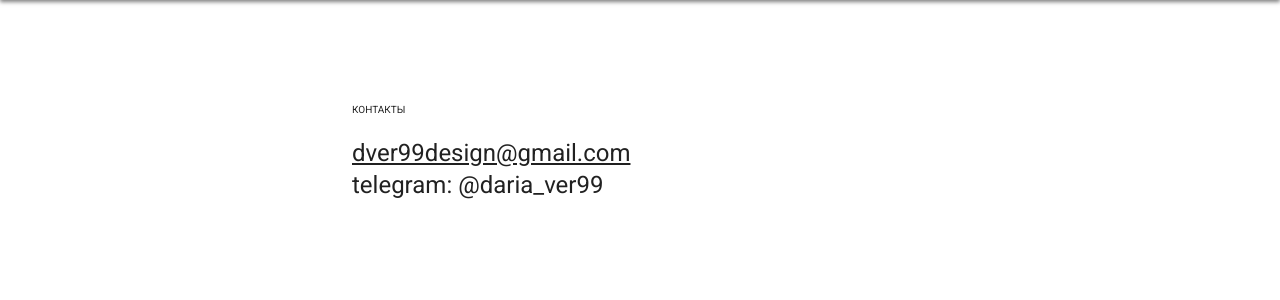
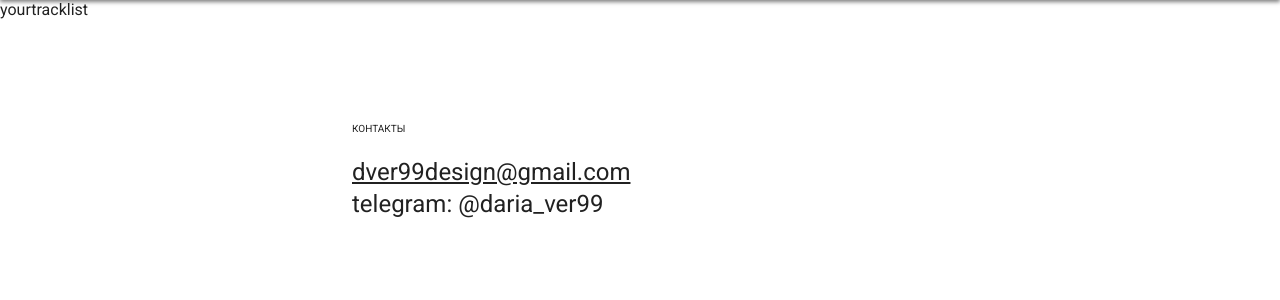
Before and after one commit to Glebkiselev11/dver-portfolio, a Vue app: page /portfolio in a window 1280 px wide. Shown: the top 300 px of the page. Built offline with nearby package versions, Linux system fonts and the light colour scheme.

Commit message:
router path /portfolio; fixed nav

```diff
--- a/src/components/Navbar.vue
+++ b/src/components/Navbar.vue
@@ -9,11 +9,11 @@
 
 			<ul class="tabs">
 				<li>
-					<a class="tab btn touch-target" href="#">Обо мне</a>
+					<router-link class="tab btn touch-target" to="/">Обо мне</router-link>
 				</li>
 
 				<li>
-					<a class="tab btn touch-target" href="#">Проекты</a>
+					<router-link class="tab btn touch-target" to="/portfolio">Портфолио</router-link>
 				</li>
 			</ul>
 		</div>
@@ -85,7 +85,7 @@ export default {
 	display: flex;
 	justify-content: space-between;
 	align-items: center;
-	min-width: 170px;
+	min-width: 11.5rem;
 }
 
 .touch-target {
--- a/src/router.js
+++ b/src/router.js
@@ -20,6 +20,11 @@ const router = new Router({
       path: '/',
       name: 'about-page',
       component: () => import('@/views/AboutPage.vue')
+		},
+		{
+      path: '/portfolio',
+      name: 'yourtracklist',
+      component: () => import('@/views/Yourtracklist.vue')
     }
   ]
 });
--- /dev/null
+++ b/src/views/Yourtracklist.vue
@@ -0,0 +1,11 @@
+<template>
+	<div class="">
+		yourtracklist
+	</div>
+</template>
+
+<script>
+export default {
+	name: 'yourtracklist'
+}
+</script>
```
